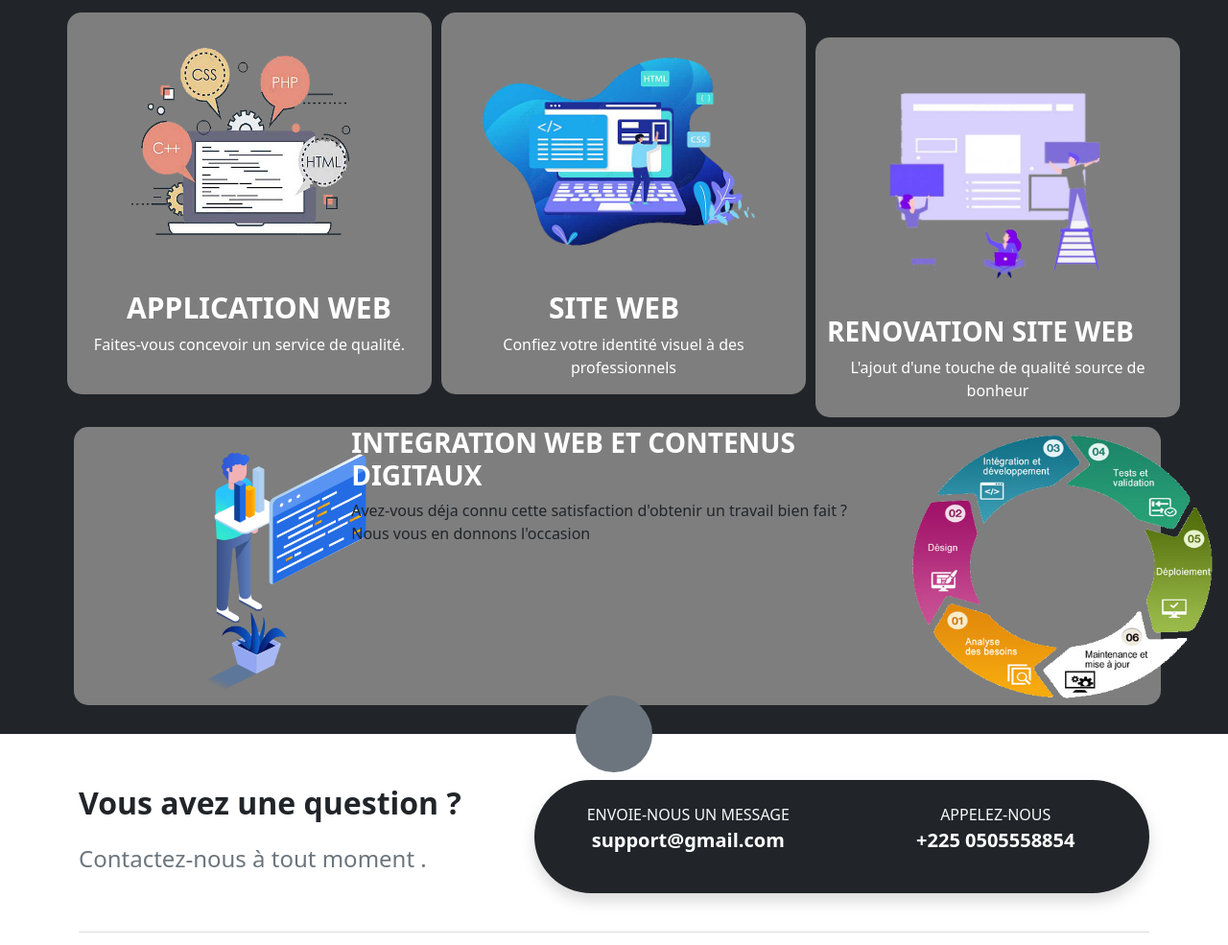
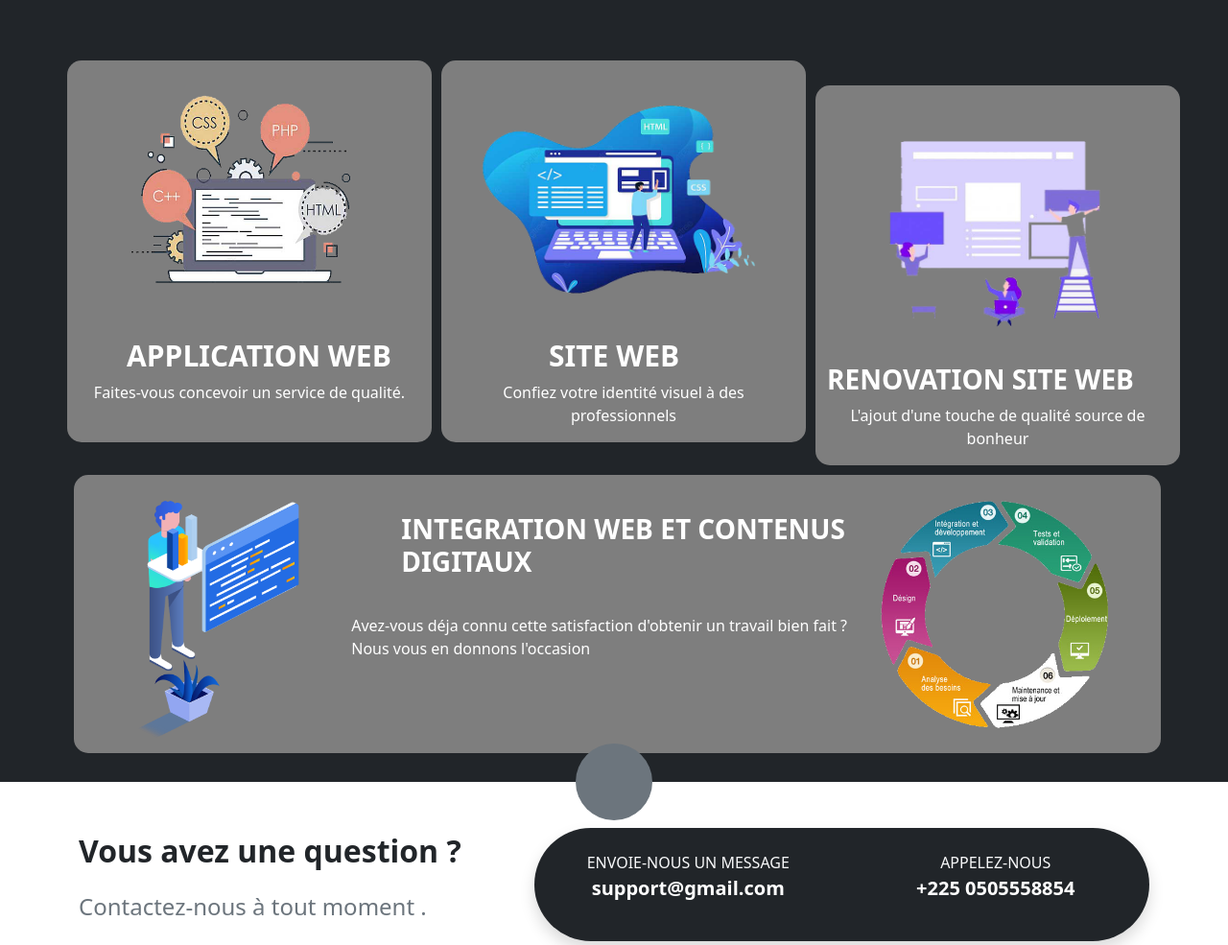
Before and after one commit to hugh-devPhp/Software-Int-Site, a website: page index.html in a window 1280 px wide. Shown: the part 558-1543 px from the top of the page at 96% size. Drawn offline with nearby package versions, Linux system fonts and the light colour scheme.

Commit message:
--- Auto-Git Commit ---

```diff
--- a/index.html
+++ b/index.html
@@ -86,7 +86,7 @@
     </div>-->
 
 
-  <div class="container">
+  <div class="container cont1">
     <div class="row">
       <div class="col-lg-4 formea">
         <div class="row">
@@ -125,18 +125,18 @@
   <div class="row forme1" style="margin-top: 10px; margin-left: -5px;">
     <div class="row">
       <div class="col-md-3">
-        <img src="src/img/intweb.png" class="hat" width="100%" height="100%">
+        <img src="src/img/intweb.png" class="hat1" width="100%" height="100%">
       </div>
       <div class="col-md-6">
-        <div class="row">
-            <h3><b style="color: white;">INTEGRATION WEB ET CONTENUS DIGITAUX</b></h3>
+        <div class="row endtext">
+            <h3><b style="color: white;">INTEGRATION WEB ET CONTENUS <br>DIGITAUX</b></h3>
         </div>
-        <div class="row">
+        <div class="row textend1" style="color:white;">
           <p>Avez-vous déja connu cette satisfaction d'obtenir un travail bien fait ? Nous vous en donnons l'occasion</p>
         </div>
       </div>
       <div class="col-md-3">
-        <img src="src/img/cycleDeVieProjetWeb-1.png" class="hat">
+        <img src="src/img/cycleDeVieProjetWeb-1.png" class="hat2">
       </div>
     </div>
 
--- a/src/assets/css/section.css
+++ b/src/assets/css/section.css
@@ -40,6 +40,17 @@
     height: 290px;
     margin-left: 20px;
    }
+   .hat1{
+    width: 330px;
+    height: 290px;
+    margin-left: -50px;
+   }
+   .hat2{
+    width: 250px;
+    height: 250px;
+    margin-left: -10px;
+    margin-top: 20px;
+   }
    .test1{
        margin-left: 50px;
        font-size: 30px;
@@ -52,6 +63,17 @@
    .test2{
        text-align: center;
    }
+   .endtext{
+
+       margin-top: 40px;
+       margin-left: 40px;
+   }
+   .textend1{
+       margin-top: 30px;
+   }
+   .cont1{
+       margin-top: 50px;
+   }
   }
   @media (max-width: 767px){
 
```
Also changed, not shown: 1 other file.
